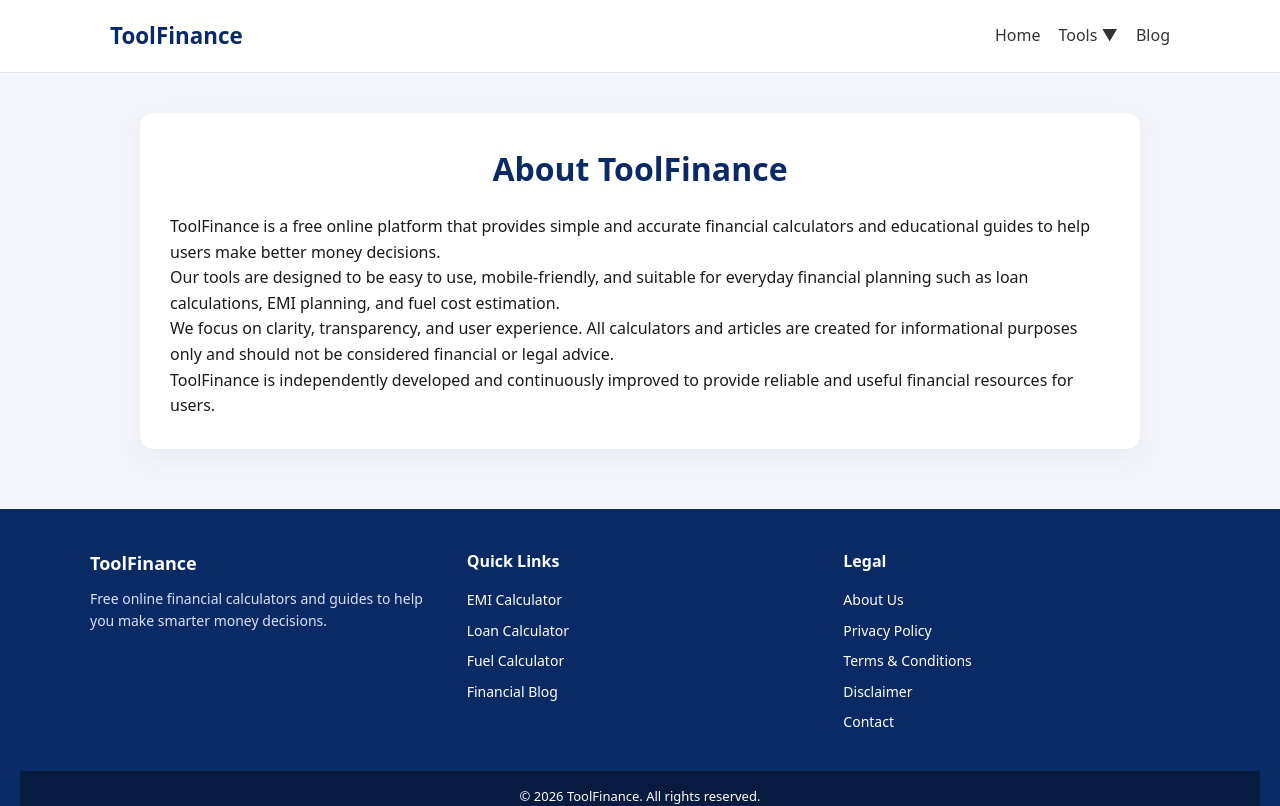
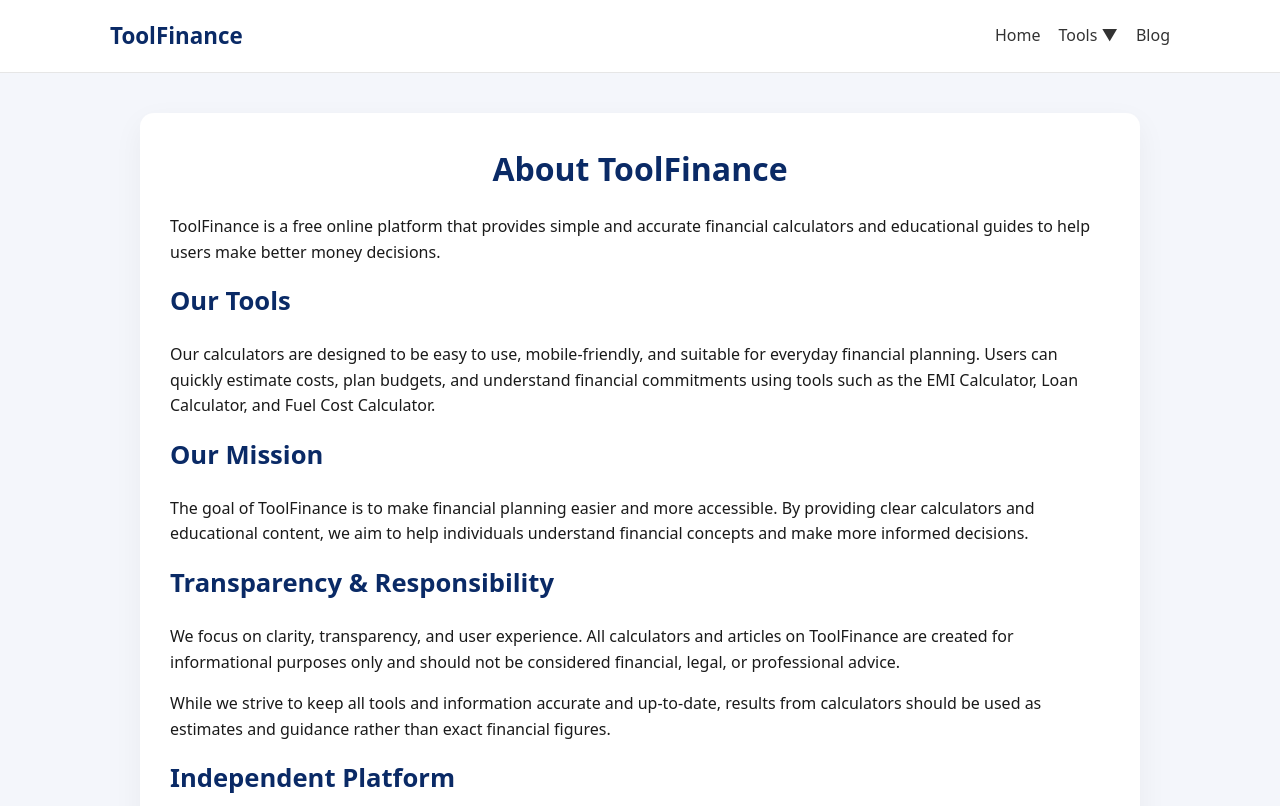
Before and after one commit to Sawbean/Finance-tools, a Next.js app: page /about in a window 1280 px wide. Shown: the top 806 px of the page. Built offline with nearby package versions, Linux system fonts and the light colour scheme.

Commit message:
update after a week

```diff
--- a/css/style.css
+++ /dev/null
@@ -1,222 +0,0 @@
-
-/* RESET */
-* {
-    margin: 0;
-    padding: 0;
-    box-sizing: border-box;
-    font-family: 'Roboto', sans-serif;
-}
-
-/* BODY */
-body {
-    background: linear-gradient(135deg, #f4f7fb, #eef2ff);
-    color: #333;
-    min-height: 100vh;
-    transition: background 0.3s, color 0.3s;
-}
-
-/* HEADER */
-header {
-    background: linear-gradient(135deg, #004aad, #0066ff);
-    color: white;
-    padding: 25px 15px;
-    text-align: center;
-}
-
-header h1 {
-    font-size: 28px;
-    margin-bottom: 10px;
-}
-
-/* NAV */
-nav {
-    display: flex;
-    justify-content: center;
-    gap: 20px;
-    flex-wrap: wrap;
-}
-
-nav a {
-    color: white;
-    text-decoration: none;
-    font-weight: 500;
-    padding: 8px 14px;
-    border-radius: 20px;
-    transition: all 0.3s ease;
-}
-
-nav a:hover {
-    background: rgba(255,255,255,0.25);
-    transform: translateY(-2px);
-}
-
-nav button {
-    background: rgba(255,255,255,0.25);
-    border: none;
-    border-radius: 20px;
-    padding: 6px 12px;
-    cursor: pointer;
-    font-size: 16px;
-    transition: all 0.3s ease;
-}
-
-nav button:hover {
-    background: rgba(255,255,255,0.4);
-    transform: translateY(-2px);
-}
-
-/* CONTAINER */
-.container {
-    max-width: 900px;
-    margin: 30px auto;
-    background: white;
-    padding: 30px;
-    border-radius: 16px;
-    box-shadow: 0 15px 35px rgba(0,0,0,0.1);
-    animation: fadeUp 0.6s ease;
-    transition: background 0.3s, color 0.3s;
-}
-
-/* HEADINGS */
-h2 {
-    text-align: center;
-    margin-bottom: 20px;
-    color: #004aad;
-}
-
-/* FORM */
-.form-box {
-    max-width: 420px;
-    margin: auto;
-    display: flex;
-    flex-direction: column;
-    gap: 12px;
-}
-
-.form-box input {
-    padding: 12px;
-    border-radius: 10px;
-    border: 1px solid #ccc;
-    font-size: 15px;
-    transition: all 0.3s ease;
-}
-
-.form-box button {
-    padding: 12px;
-    border-radius: 10px;
-    border: none;
-    background: #004aad;
-    color: white;
-    font-size: 16px;
-    cursor: pointer;
-    transition: all 0.3s ease;
-}
-
-.form-box button:hover {
-    background: #003080;
-    transform: translateY(-2px);
-}
-
-/* RESULT BOX */
-.result-box {
-    margin-top: 30px;
-    padding: 25px;
-    border-radius: 14px;
-    background: #f8faff;
-    border-left: 6px solid #004aad;
-    box-shadow: 0 8px 20px rgba(0,0,0,0.08);
-    animation: fadeUp 0.6s ease;
-    transition: background 0.3s, color 0.3s;
-}
-
-.result-box h3 {
-    text-align: center;
-    margin-bottom: 15px;
-}
-
-.input-summary p,
-.calculation-result p {
-    margin: 6px 0;
-}
-
-/* HOME TOOLS */
-.tools {
-    display: grid;
-    grid-template-columns: repeat(auto-fit, minmax(220px, 1fr));
-    gap: 20px;
-}
-
-.tool {
-    padding: 30px;
-    background: linear-gradient(135deg, #e6f0ff, #ffffff);
-    border-radius: 16px;
-    text-align: center;
-    font-size: 18px;
-    font-weight: bold;
-    transition: all 0.3s ease;
-}
-
-.tool a {
-    text-decoration: none;
-    color: #004aad;
-}
-
-.tool:hover {
-    transform: translateY(-8px);
-    box-shadow: 0 12px 25px rgba(0,0,0,0.15);
-}
-
-/* FOOTER */
-footer {
-    text-align: center;
-    padding: 15px;
-    color: #666;
-    font-size: 14px;
-}
-
-/* ANIMATION */
-@keyframes fadeUp {
-    from {
-        opacity: 0;
-        transform: translateY(20px);
-    }
-    to {
-        opacity: 1;
-        transform: translateY(0);
-    }
-}
-
-/* MOBILE */
-@media (max-width: 600px) {
-    header h1 {
-        font-size: 22px;
-    }
-
-    .container {
-        margin: 15px;
-        padding: 20px;
-    }
-}
-
-/* DARK MODE */
-body.dark {
-    background: #121212;
-    color: #eee;
-}
-
-body.dark .container {
-    background: #1e1e1e;
-}
-
-body.dark .tool {
-    background: #2a2a2a;
-}
-
-body.dark .result-box {
-    background: #222;
-    border-left: 6px solid #4da3ff;
-}
-
-body.dark header {
-    background: linear-gradient(135deg, #000428, #004e92);
-}
--- a/pages/_app.js
+++ b/pages/_app.js
@@ -3,6 +3,7 @@ import '../styles/globals.css';
 import { useEffect } from 'react';
 import { useRouter } from 'next/router';
 import Script from 'next/script';
+import Head from 'next/head';
 import Header from '../components/layout/Header';
 import Footer from '../components/layout/Footer';
 
@@ -10,7 +11,7 @@ function MyApp({ Component, pageProps }) {
   const router = useRouter();
 
   // Google Analytics ID
-  const GA_MEASUREMENT_ID = "G-XXXXXXXXXX"; // Replace with your real GA4 ID
+  const GA_MEASUREMENT_ID = "G-0GC10LBXEC";
 
   // Track page views on route change
   useEffect(() => {
@@ -30,11 +31,22 @@ function MyApp({ Component, pageProps }) {
 
   return (
     <>
-      {/* ✅ Google Analytics Script */}
+      {/* Global SEO Meta */}
+      <Head>
+        <title>ToolFinance – Free Financial Calculators</title>
+        <meta
+          name="description"
+          content="ToolFinance provides free online financial calculators including EMI calculator, loan calculator, and fuel cost calculator to help you plan your finances easily."
+        />
+        <meta name="viewport" content="width=device-width, initial-scale=1" />
+      </Head>
+
+      {/* Google Analytics */}
       <Script
         strategy="afterInteractive"
         src={`https://www.googletagmanager.com/gtag/js?id=${GA_MEASUREMENT_ID}`}
       />
+
       <Script
         id="ga-init"
         strategy="afterInteractive"
@@ -50,11 +62,13 @@ function MyApp({ Component, pageProps }) {
         }}
       />
 
-      {/* Your App Layout */}
+      {/* Layout */}
       <Header />
+
       <main>
         <Component {...pageProps} />
       </main>
+
       <Footer />
     </>
   );
--- a/pages/about.js
+++ b/pages/about.js
@@ -9,21 +9,44 @@ export default function About() {
         money decisions.
       </p>
 
+      <h2>Our Tools</h2>
       <p>
-        Our tools are designed to be easy to use, mobile-friendly, and suitable
-        for everyday financial planning such as loan calculations, EMI planning,
-        and fuel cost estimation.
+        Our calculators are designed to be easy to use, mobile-friendly, and
+        suitable for everyday financial planning. Users can quickly estimate
+        costs, plan budgets, and understand financial commitments using tools
+        such as the{" "}
+        <a href="/tools/emi">EMI Calculator</a>,{" "}
+        <a href="/tools/loan">Loan Calculator</a>, and{" "}
+        <a href="/tools/fuel">Fuel Cost Calculator</a>.
+      </p>
+
+      <h2>Our Mission</h2>
+      <p>
+        The goal of ToolFinance is to make financial planning easier and more
+        accessible. By providing clear calculators and educational content, we
+        aim to help individuals understand financial concepts and make more
+        informed decisions.
+      </p>
+
+      <h2>Transparency & Responsibility</h2>
+      <p>
+        We focus on clarity, transparency, and user experience. All calculators
+        and articles on ToolFinance are created for informational purposes only
+        and should not be considered financial, legal, or professional advice.
       </p>
 
       <p>
-        We focus on clarity, transparency, and user experience. All calculators
-        and articles are created for informational purposes only and should not
-        be considered financial or legal advice.
+        While we strive to keep all tools and information accurate and
+        up-to-date, results from calculators should be used as estimates and
+        guidance rather than exact financial figures.
       </p>
 
+      <h2>Independent Platform</h2>
       <p>
         ToolFinance is independently developed and continuously improved to
-        provide reliable and useful financial resources for users.
+        provide reliable and useful financial resources for users. Our goal is
+        to build a helpful platform where anyone can quickly access financial
+        tools without complicated software or registration.
       </p>
     </div>
   );
--- a/styles/globals.css
+++ b/styles/globals.css
@@ -55,6 +55,10 @@ h2 {
 
 h3 {
   font-size: 1.2rem;
+}
+
+p {
+  margin-bottom: 16px;
 }
 
 /* ===============================
```
Also changed, not shown: pages/index.js (+19 -2 lines).
